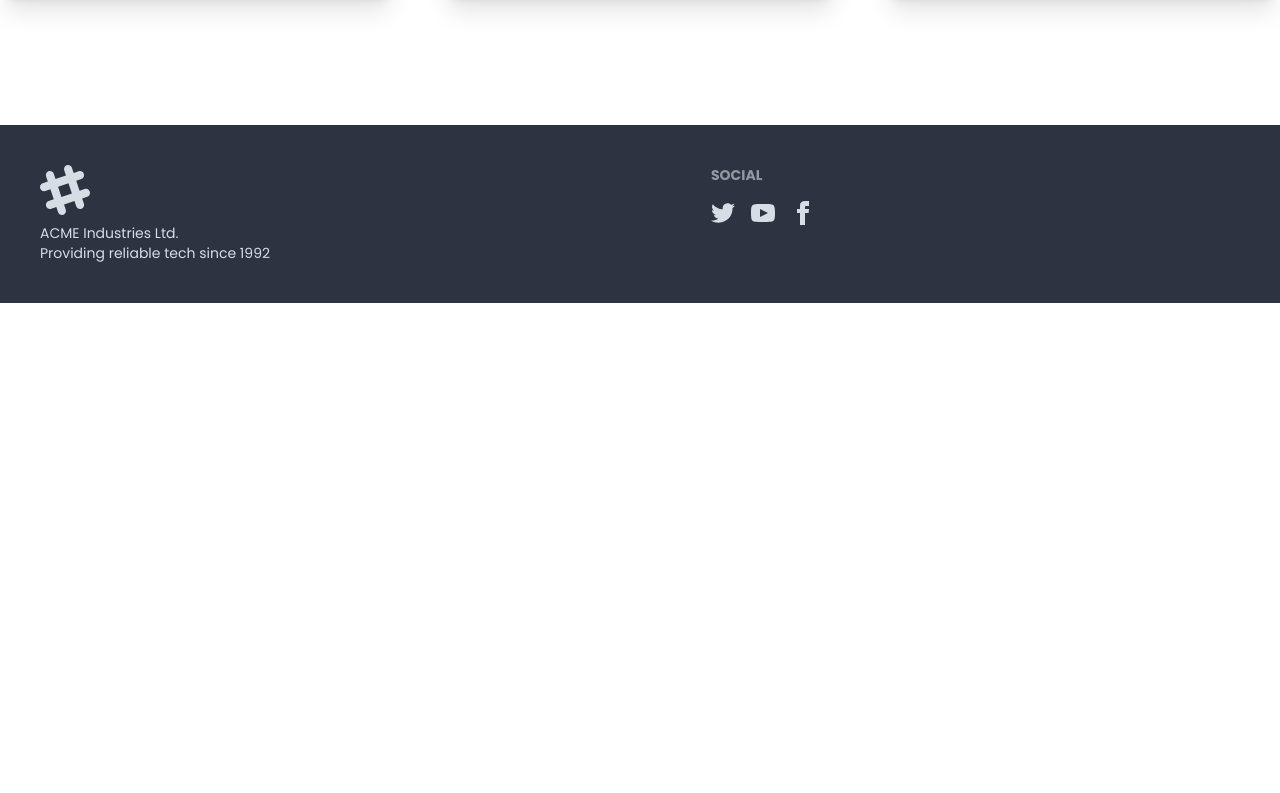
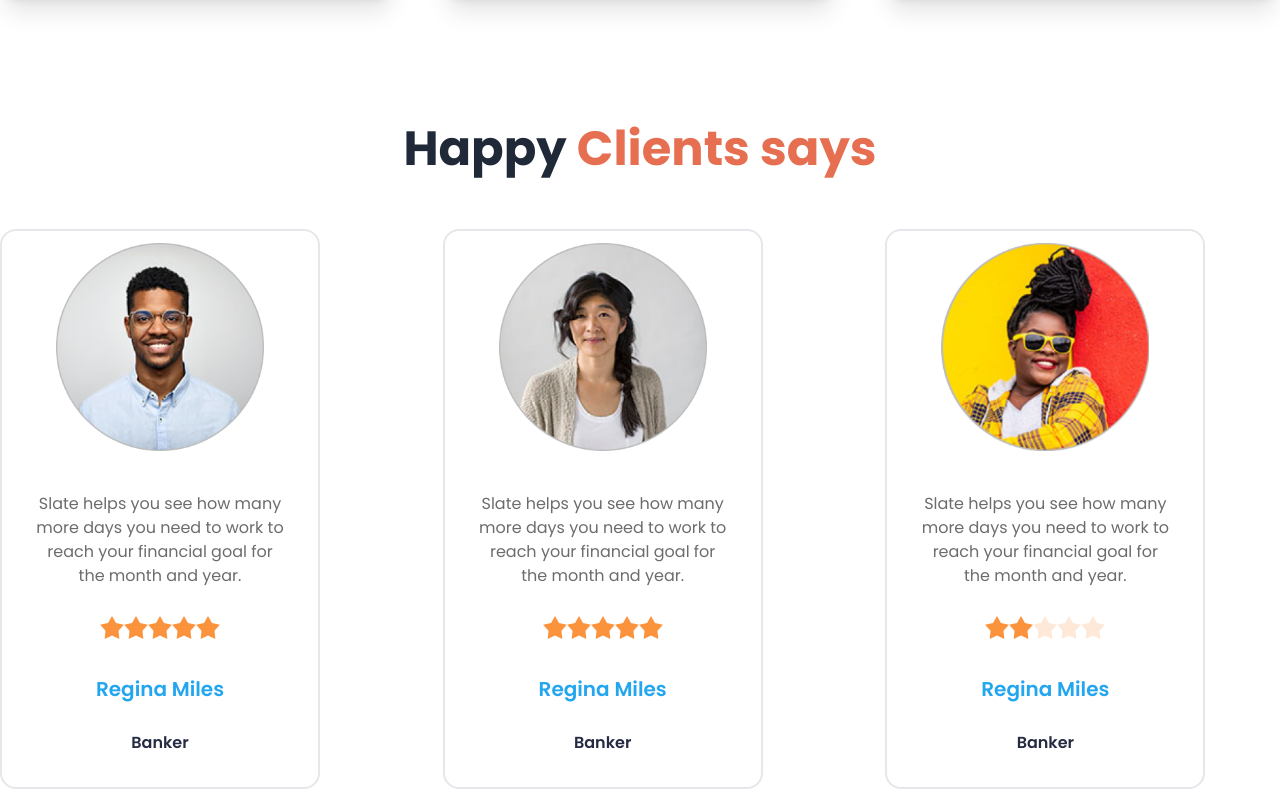
Before and after one commit to ashraful2871/Bike-Kinbo, a plain HTML site: page index.html in a window 1280 px wide. Shown: the part 1840-2633 px from the top of the page. Before the commit the page ends 2143 px from the top, so only its background shows below. Drawn offline with nearby package versions, Linux system fonts and the light colour scheme.

Commit message:
happy client section done

```diff
--- a/index.html
+++ b/index.html
@@ -157,19 +157,19 @@
 
         <!-- Featured Bikes -->
         <section class="mb-32">
-            <h1 class="text-5xl font-bold text-center mb-16">Featured Bikes In This Year</h1>
+            <h1 class="text-[28px] md:text-5xl font-bold text-center mb-16">Featured Bikes In This Year</h1>
 
-            <div class="grid grid-cols-1 md:grid-cols-2 lg:grid-cols-3">
-                <img src="images/others/feature-bike.png" alt="">
-                <img src="images/others/feature-bike.png" alt="">
-                <img src="images/others/feature-bike.png" alt="">
+            <div class="grid gap-28 grid-cols-1 md:grid-cols-2 lg:grid-cols-3">
+                <img class="mx-auto" src="images/others/feature-bike.png" alt="">
+                <img class="mx-auto" src="images/others/feature-bike.png" alt="">
+                <img class="mx-auto" src="images/others/feature-bike.png" alt="">
 
             </div>
         </section>
 
         <!-- latest bike news  -->
         <section class="mb-32">
-            <h1 class="text-center text-5xl font-bold mb-14">Latest News</h1>
+            <h1 class="text-center text-4xl md:text-5xl font-bold mb-14">Latest News</h1>
             <div class="grid gap-12 grid-cols-1 md:grid-cols-2 lg:grid-cols-3">
                 <!-- card 1 -->
                 <div class="card hover:bg-red bg-base-100 shadow-xl">
@@ -219,21 +219,111 @@
             </div>
         </section>
 
+        <!-- Happy client  -->
+        <section class="mb-5">
+
+            <h1 class="text-center text-4xl md:text-5xl font-bold mb-14">Happy <span class="text-[#E76F51]">Clients says</span></h1>
+
+
+          <div class="grid gap-6 lg:gap-12 grid-cols-1 md:grid-cols-2 lg:grid-cols-3">
+              <!-- card 1 -->
+              <div class="card w-80 h-[560px] border-2 mx-auto md:mx-0">
+                <figure>
+                    <img class="w-52 mt-8 mb-7" src="images/others/user-1.png" alt="user-1" />
+                </figure>
+                <div class="card-body space-y-5 text-center">
+                    <p class="text-[#6C6C6C]">Slate helps you see how
+                        many more days you need
+                        to work to reach your financial
+                        goal for the month and year.
+                    </p>
+                    <div>
+                        <div class="rating">
+                            <input type="radio" name="rating-2" class="mask mask-star-2 bg-orange-400" />
+                            <input
+                              type="radio"
+                              name="rating-2"
+                              class="mask mask-star-2 bg-orange-400"
+                              checked="checked" />
+                            <input type="radio" name="rating-2" class="mask mask-star-2 bg-orange-400" />
+                            <input type="radio" name="rating-2" class="mask mask-star-2 bg-orange-400" />
+                            <input type="radio" name="rating-2" class="mask mask-star-2 bg-orange-400" />
+                          </div>
+                    </div>
+                    <h4 class="text-[#23A6F0] font-semibold text-xl">Regina Miles</h4>
+                    <h3 class="text-[#252B42] font-semibold text-base">Banker</h3>
+                </div>
+            </div>
+              <!-- card 2 -->
+              <div class="card w-80 h-[560px] border-2 mx-auto md:mx-0">
+                <figure>
+                    <img class="w-52 mt-8 mb-7" src="images/others/user-2.png" alt="user-1" />
+                </figure>
+                <div class="card-body space-y-5 text-center">
+                    <p class="text-[#6C6C6C]">Slate helps you see how
+                        many more days you need
+                        to work to reach your financial
+                        goal for the month and year.
+                    </p>
+                    <div>
+                        <div class="rating">
+                            <input type="radio" name="rating-2" class="mask mask-star-2 bg-orange-400" />
+                            <input
+                              type="radio"
+                              name="rating-2"
+                              class="mask mask-star-2 bg-orange-400"
+                              checked="checked" />
+                            <input type="radio" name="rating-2" class="mask mask-star-2 bg-orange-400" />
+                            <input type="radio" name="rating-2" class="mask mask-star-2 bg-orange-400" />
+                            <input type="radio" name="rating-2" class="mask mask-star-2 bg-orange-400" />
+                          </div>
+                    </div>
+                    <h4 class="text-[#23A6F0] font-semibold text-xl">Regina Miles</h4>
+                    <h3 class="text-[#252B42] font-semibold text-base">Banker</h3>
+                </div>
+            </div>
+              <!-- card 3 -->
+              <div class="card w-80 h-[560px] border-2 mx-auto md:mx-0">
+                <figure>
+                    <img class="w-52 mt-8 mb-7" src="images/others/user-3.png" alt="user-1" />
+                </figure>
+                <div class="card-body space-y-5 text-center">
+                    <p class="text-[#6C6C6C]">Slate helps you see how
+                        many more days you need
+                        to work to reach your financial
+                        goal for the month and year.
+                    </p>
+                    <div>
+                        <div class="rating">
+                            <input type="radio" name="rating-2" class="mask mask-star-2 bg-orange-400" />
+                            <input
+                              type="radio"
+                              name="rating-2"
+                              class="mask mask-star-2 bg-orange-400"
+                              checked="checked" />
+                            <input type="radio" name="rating-2" class="mask mask-star-2 bg-orange-400" />
+                            <input type="radio" name="rating-2" class="mask mask-star-2 bg-orange-400" />
+                            <input type="radio" name="rating-2" class="mask mask-star-2 bg-orange-400" />
+                          </div>
+                    </div>
+                    <h4 class="text-[#23A6F0] font-semibold text-xl">Regina Miles</h4>
+                    <h3 class="text-[#252B42] font-semibold text-base">Banker</h3>
+                </div>
+            </div>
+          </div>
+
+        </section>
+
     </main>
 
     <!-- footer section -->
     <footer class="footer bg-neutral text-neutral-content p-10">
         <aside>
-          <svg
-            width="50"
-            height="50"
-            viewBox="0 0 24 24"
-            xmlns="http://www.w3.org/2000/svg"
-            fill-rule="evenodd"
-            clip-rule="evenodd"
-            class="fill-current">
+            <svg width="50" height="50" viewBox="0 0 24 24" xmlns="http://www.w3.org/2000/svg" fill-rule="evenodd"
+                clip-rule="evenodd" class="fill-current">
                 <path
-              d="M22.672 15.226l-2.432.811.841 2.515c.33 1.019-.209 2.127-1.23 2.456-1.15.325-2.148-.321-2.463-1.226l-.84-2.518-5.013 1.677.84 2.517c.391 1.203-.434 2.542-1.831 2.542-.88 0-1.601-.564-1.86-1.314l-.842-2.516-2.431.809c-1.135.328-2.145-.317-2.463-1.229-.329-1.018.211-2.127 1.231-2.456l2.432-.809-1.621-4.823-2.432.808c-1.355.384-2.558-.59-2.558-1.839 0-.817.509-1.582 1.327-1.846l2.433-.809-.842-2.515c-.33-1.02.211-2.129 1.232-2.458 1.02-.329 2.13.209 2.461 1.229l.842 2.515 5.011-1.677-.839-2.517c-.403-1.238.484-2.553 1.843-2.553.819 0 1.585.509 1.85 1.326l.841 2.517 2.431-.81c1.02-.33 2.131.211 2.461 1.229.332 1.018-.21 2.126-1.23 2.456l-2.433.809 1.622 4.823 2.433-.809c1.242-.401 2.557.484 2.557 1.838 0 .819-.51 1.583-1.328 1.847m-8.992-6.428l-5.01 1.675 1.619 4.828 5.011-1.674-1.62-4.829z"></path>
+                    d="M22.672 15.226l-2.432.811.841 2.515c.33 1.019-.209 2.127-1.23 2.456-1.15.325-2.148-.321-2.463-1.226l-.84-2.518-5.013 1.677.84 2.517c.391 1.203-.434 2.542-1.831 2.542-.88 0-1.601-.564-1.86-1.314l-.842-2.516-2.431.809c-1.135.328-2.145-.317-2.463-1.229-.329-1.018.211-2.127 1.231-2.456l2.432-.809-1.621-4.823-2.432.808c-1.355.384-2.558-.59-2.558-1.839 0-.817.509-1.582 1.327-1.846l2.433-.809-.842-2.515c-.33-1.02.211-2.129 1.232-2.458 1.02-.329 2.13.209 2.461 1.229l.842 2.515 5.011-1.677-.839-2.517c-.403-1.238.484-2.553 1.843-2.553.819 0 1.585.509 1.85 1.326l.841 2.517 2.431-.81c1.02-.33 2.131.211 2.461 1.229.332 1.018-.21 2.126-1.23 2.456l-2.433.809 1.622 4.823 2.433-.809c1.242-.401 2.557.484 2.557 1.838 0 .819-.51 1.583-1.328 1.847m-8.992-6.428l-5.01 1.675 1.619 4.828 5.011-1.674-1.62-4.829z">
+                </path>
             </svg>
             <p>
                 ACME Industries Ltd.
@@ -245,36 +335,27 @@
             <h6 class="footer-title">Social</h6>
             <div class="grid grid-flow-col gap-4">
                 <a>
-              <svg
-                xmlns="http://www.w3.org/2000/svg"
-                width="24"
-                height="24"
-                viewBox="0 0 24 24"
+                    <svg xmlns="http://www.w3.org/2000/svg" width="24" height="24" viewBox="0 0 24 24"
                         class="fill-current">
                         <path
-                  d="M24 4.557c-.883.392-1.832.656-2.828.775 1.017-.609 1.798-1.574 2.165-2.724-.951.564-2.005.974-3.127 1.195-.897-.957-2.178-1.555-3.594-1.555-3.179 0-5.515 2.966-4.797 6.045-4.091-.205-7.719-2.165-10.148-5.144-1.29 2.213-.669 5.108 1.523 6.574-.806-.026-1.566-.247-2.229-.616-.054 2.281 1.581 4.415 3.949 4.89-.693.188-1.452.232-2.224.084.626 1.956 2.444 3.379 4.6 3.419-2.07 1.623-4.678 2.348-7.29 2.04 2.179 1.397 4.768 2.212 7.548 2.212 9.142 0 14.307-7.721 13.995-14.646.962-.695 1.797-1.562 2.457-2.549z"></path>
+                            d="M24 4.557c-.883.392-1.832.656-2.828.775 1.017-.609 1.798-1.574 2.165-2.724-.951.564-2.005.974-3.127 1.195-.897-.957-2.178-1.555-3.594-1.555-3.179 0-5.515 2.966-4.797 6.045-4.091-.205-7.719-2.165-10.148-5.144-1.29 2.213-.669 5.108 1.523 6.574-.806-.026-1.566-.247-2.229-.616-.054 2.281 1.581 4.415 3.949 4.89-.693.188-1.452.232-2.224.084.626 1.956 2.444 3.379 4.6 3.419-2.07 1.623-4.678 2.348-7.29 2.04 2.179 1.397 4.768 2.212 7.548 2.212 9.142 0 14.307-7.721 13.995-14.646.962-.695 1.797-1.562 2.457-2.549z">
+                        </path>
                     </svg>
                 </a>
                 <a>
-              <svg
-                xmlns="http://www.w3.org/2000/svg"
-                width="24"
-                height="24"
-                viewBox="0 0 24 24"
+                    <svg xmlns="http://www.w3.org/2000/svg" width="24" height="24" viewBox="0 0 24 24"
                         class="fill-current">
                         <path
-                  d="M19.615 3.184c-3.604-.246-11.631-.245-15.23 0-3.897.266-4.356 2.62-4.385 8.816.029 6.185.484 8.549 4.385 8.816 3.6.245 11.626.246 15.23 0 3.897-.266 4.356-2.62 4.385-8.816-.029-6.185-.484-8.549-4.385-8.816zm-10.615 12.816v-8l8 3.993-8 4.007z"></path>
+                            d="M19.615 3.184c-3.604-.246-11.631-.245-15.23 0-3.897.266-4.356 2.62-4.385 8.816.029 6.185.484 8.549 4.385 8.816 3.6.245 11.626.246 15.23 0 3.897-.266 4.356-2.62 4.385-8.816-.029-6.185-.484-8.549-4.385-8.816zm-10.615 12.816v-8l8 3.993-8 4.007z">
+                        </path>
                     </svg>
                 </a>
                 <a>
-              <svg
-                xmlns="http://www.w3.org/2000/svg"
-                width="24"
-                height="24"
-                viewBox="0 0 24 24"
+                    <svg xmlns="http://www.w3.org/2000/svg" width="24" height="24" viewBox="0 0 24 24"
                         class="fill-current">
                         <path
-                  d="M9 8h-3v4h3v12h5v-12h3.642l.358-4h-4v-1.667c0-.955.192-1.333 1.115-1.333h2.885v-5h-3.808c-3.596 0-5.192 1.583-5.192 4.615v3.385z"></path>
+                            d="M9 8h-3v4h3v12h5v-12h3.642l.358-4h-4v-1.667c0-.955.192-1.333 1.115-1.333h2.885v-5h-3.808c-3.596 0-5.192 1.583-5.192 4.615v3.385z">
+                        </path>
                     </svg>
                 </a>
             </div>
```
Also changed, not shown: images/others/circle-box circle-xl mx-auto (1).png (added), images/others/circle-box circle-xl mx-auto.png (added), images/others/cover.png (added). Lines whose indentation alone changed are shown as unchanged.
